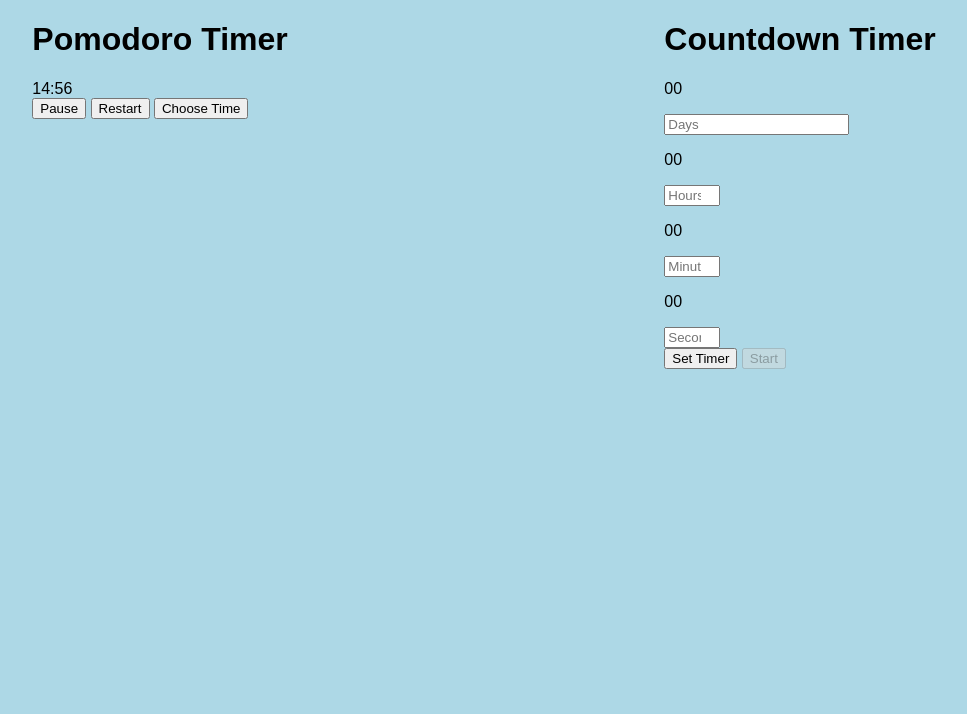
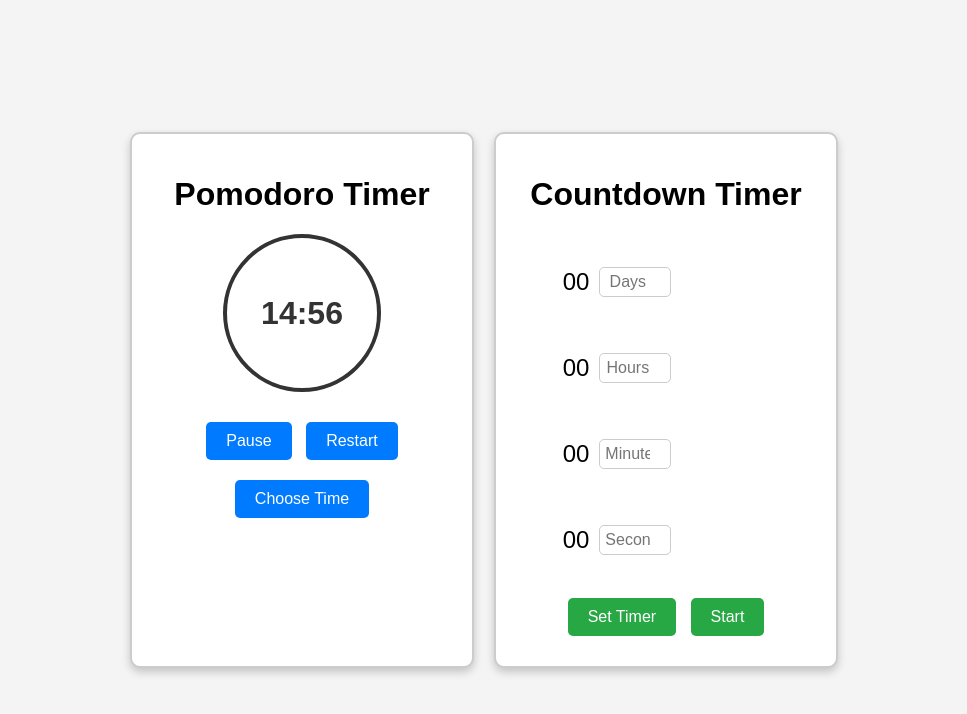
Before and after one commit to 1AndreiP/Timers, a plain HTML site: page index.html in a window 1280 px wide. Shown: the whole page, without its empty margins (156-1123 px from the left). Drawn offline with Linux system fonts and the light colour scheme.

Commit message:
Update styles.css

```diff
--- a/styles.css
+++ b/styles.css
@@ -1,43 +1,88 @@
-@import url('https://fonts.googleapis.com/css2?family=Orbitron:wght@800;900&family=Permanent+Marker&family=Roboto:wght@500&display=swap');
-
-* {
-	font-family: sans-serif;
-}
 
 body {
-	padding: 0px;
-	margin: 0px;
-	background-color: lightblue;
-}
-.timers-container{
+	font-family: Arial, sans-serif;
+	margin: 0;
+	padding: 0;
 	display: flex;
-	justify-content: space-around;
-}
-.countdown-container {
+	justify-content: center;
+	align-items: center;
+	min-height: 100vh;
+	background-color: #f4f4f4;
+  }
+
+  .timers-container {
+	display: flex;
+	gap: 20px;
+  }
+
+  .timer-box {
+	background: #ffffff;
+	border: 2px solid #ccc;
+	border-radius: 10px;
+	padding: 20px;
+	width: 300px;
+	box-shadow: 0 4px 8px rgba(0, 0, 0, 0.2);
+	text-align: center;
+  }
+
+  .timer-circle {
+	font-size: 2em;
+	font-weight: bold;
+	color: #333;
+	margin: 20px auto;
+	width: 150px;
+	height: 150px;
+	line-height: 150px;
+	border: 4px solid #333;
+	border-radius: 50%;
+  }
+  .control-buttons button,
+  .btnbox button {
+	padding: 10px 20px;
+	margin: 10px 5px;
+	font-size: 1em;
+	cursor: pointer;
+	border: none;
+	border-radius: 5px;
+	background: #007bff;
+	color: #fff;
+  }
+
+  .control-buttons button:hover,
+  .btnbox button:hover {
+	background: #0056b3;
+  }
+
+  .container {
 	display: flex;
 	flex-direction: column;
+	align-items: center;
+  }
 
-}
-.inputs-box{
+  .display {
 	display: flex;
-	justify-content: space-around;
-}
-.btn-box{
-	margin-top: 20px;
-	display: flex;
-	justify-content: space-around;
-}
+	align-items: center;
+	margin: 10px 0;
+  }
 
-.countdown-container, .pomodoro-container{
-	background-color: blueviolet;
-	padding: 20px;
+  .display p {
+	font-size: 1.5em;
+	margin-right: 10px;
+  }
+
+  .display input {
+	padding: 5px;
+	font-size: 1em;
+	width: 60px;
 	text-align: center;
-}
+	border: 1px solid #ccc;
+	border-radius: 5px;
+  }
 
-.pomodoro-container{
-	display: flex;
-	justify-content: space-around;
-	flex-direction: column;
+  .btnbox button {
+	background: #28a745;
+  }
 
-
-}
+  .btnbox button:hover {
+	background: #218838;
+  }
```
